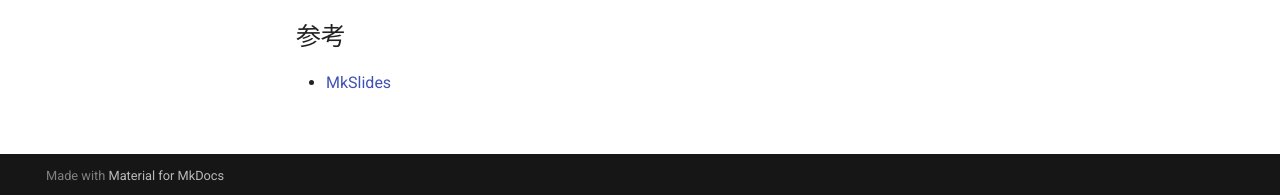
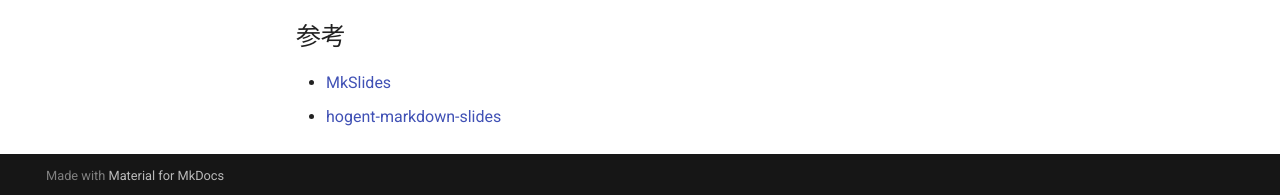
Before and after one commit to eecslab/eecs, an MkDocs documentation site: the page built from docs/tools/mkslides.md, in a window 1280 px wide and 1188 px high. Shown: the part 990-1185 px from the top of the window. Built offline with MkDocs 1.6.1 and Material for MkDocs 9.7.7, drawn with Linux system fonts in a browser that asks for light colours.

Commit message:
add mkslides reference

```diff
--- a/docs/tools/mkslides.md
+++ b/docs/tools/mkslides.md
@@ -43,3 +43,4 @@ mkslides build test.md
 ## 参考
 
 - [MkSlides](https://github.com/MartenBE/mkslides)
+- [hogent-markdown-slides](https://github.com/HoGentTIN/hogent-markdown-slides)
```
